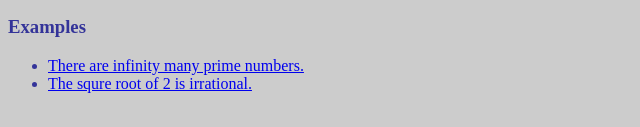
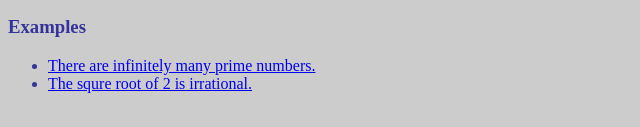
Before and after one commit to ldanz/codeed_lisad_sample_site, a plain HTML site: page www/index.html in a window 1280 px wide. Shown: the part 333-460 px from the top of the page, 0-640 px from the left. Drawn offline with Linux system fonts and the light colour scheme.

Commit message:
fix spelling

```diff
--- a/www/index.html
+++ b/www/index.html
@@ -15,7 +15,7 @@
     </div>
     <h3>Examples</h3>
     <ul>
-      <li><a href="primes.html">There are infinity many prime numbers.</a></li>
+      <li><a href="primes.html">There are infinitely many prime numbers.</a></li>
       <li><a href="sqrt2.html">The squre root of 2 is irrational.</a></li>
     </ul>
   </body>
```
